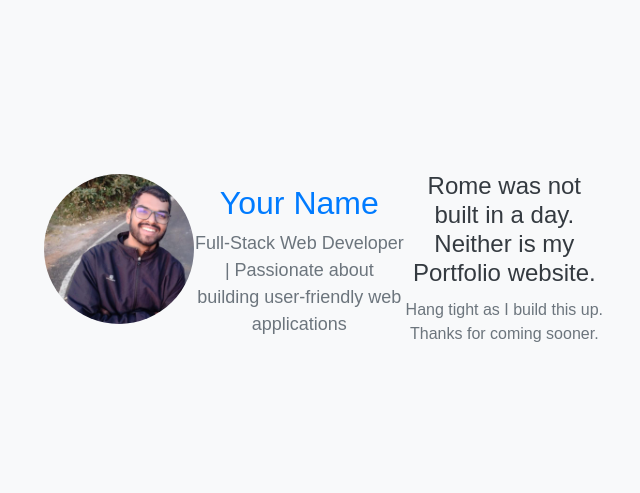
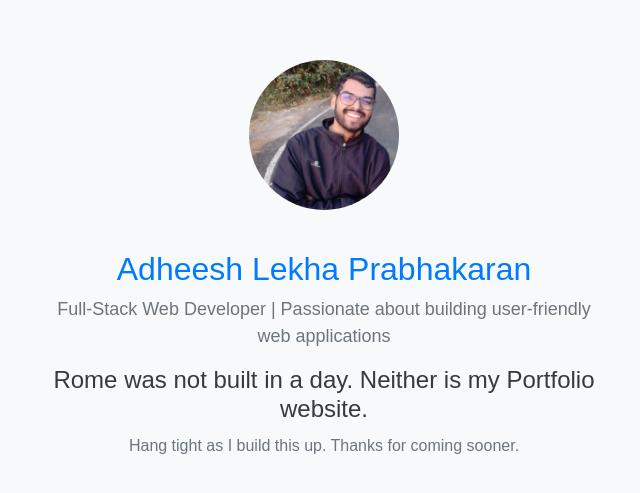
Before and after one commit to adheeshfordev/adheeshfordev.github.io, a plain HTML site: page index.html in a window 1280 px wide. Shown: the part 141-634 px from the top of the page, without its empty margins (316-956 px from the left). Drawn offline with nearby package versions, Linux system fonts and the light colour scheme.

Commit message:
Flex direction added

```diff
--- a/index.html
+++ b/index.html
@@ -16,7 +16,7 @@
 
         <!-- Name and Introduction -->
         <div class="name-intro">
-            <h1>Your Name</h1>
+            <h1>Adheesh Lekha Prabhakaran</h1>
             <p>Full-Stack Web Developer | Passionate about building user-friendly web applications</p>
         </div>
 
--- a/styles/style.css
+++ b/styles/style.css
@@ -21,6 +21,7 @@ body, html {
     padding: 20px;
     height: 100%;
     display: flex;
+    flex-direction: column;
     justify-content: center;
     align-items: center;
     text-align: center;
```
